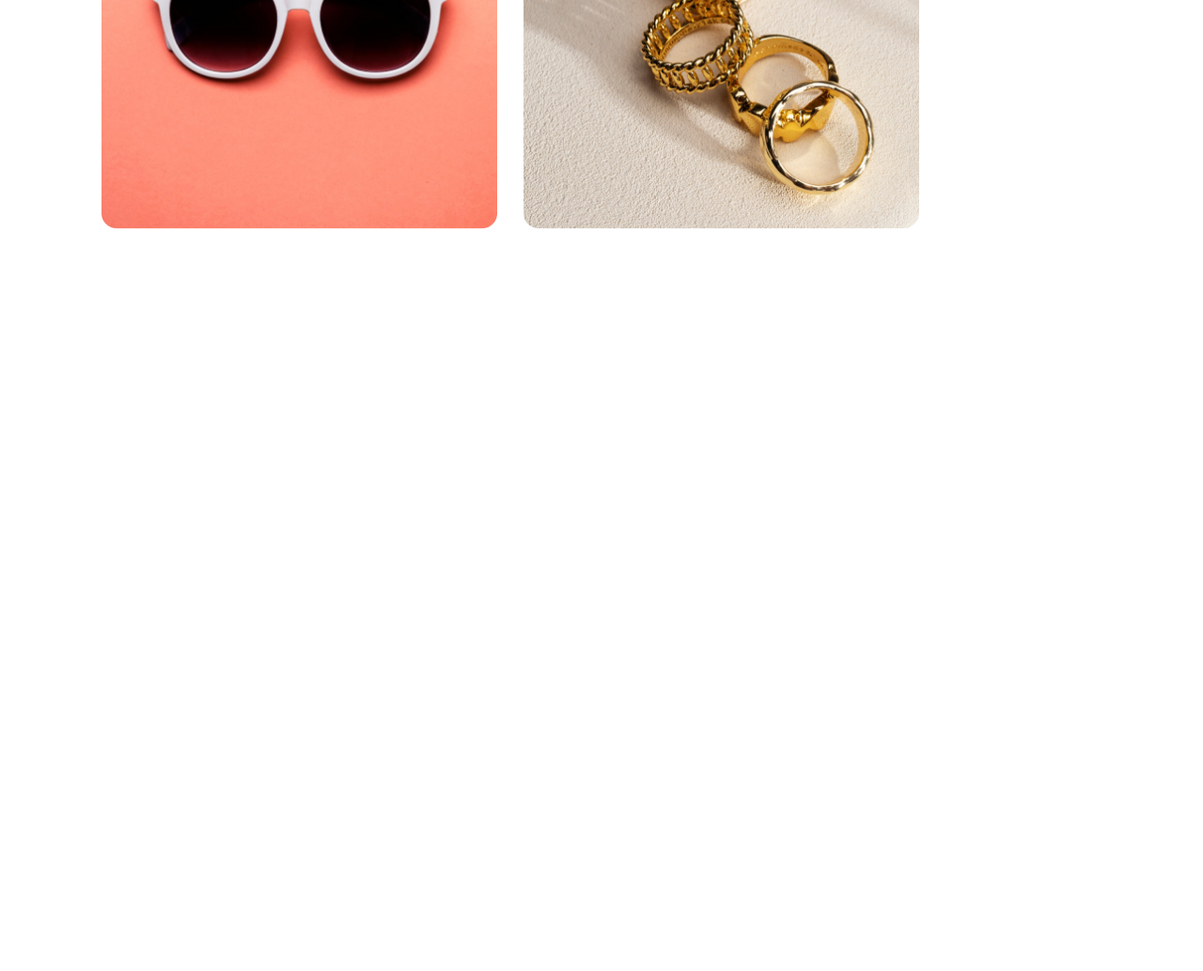
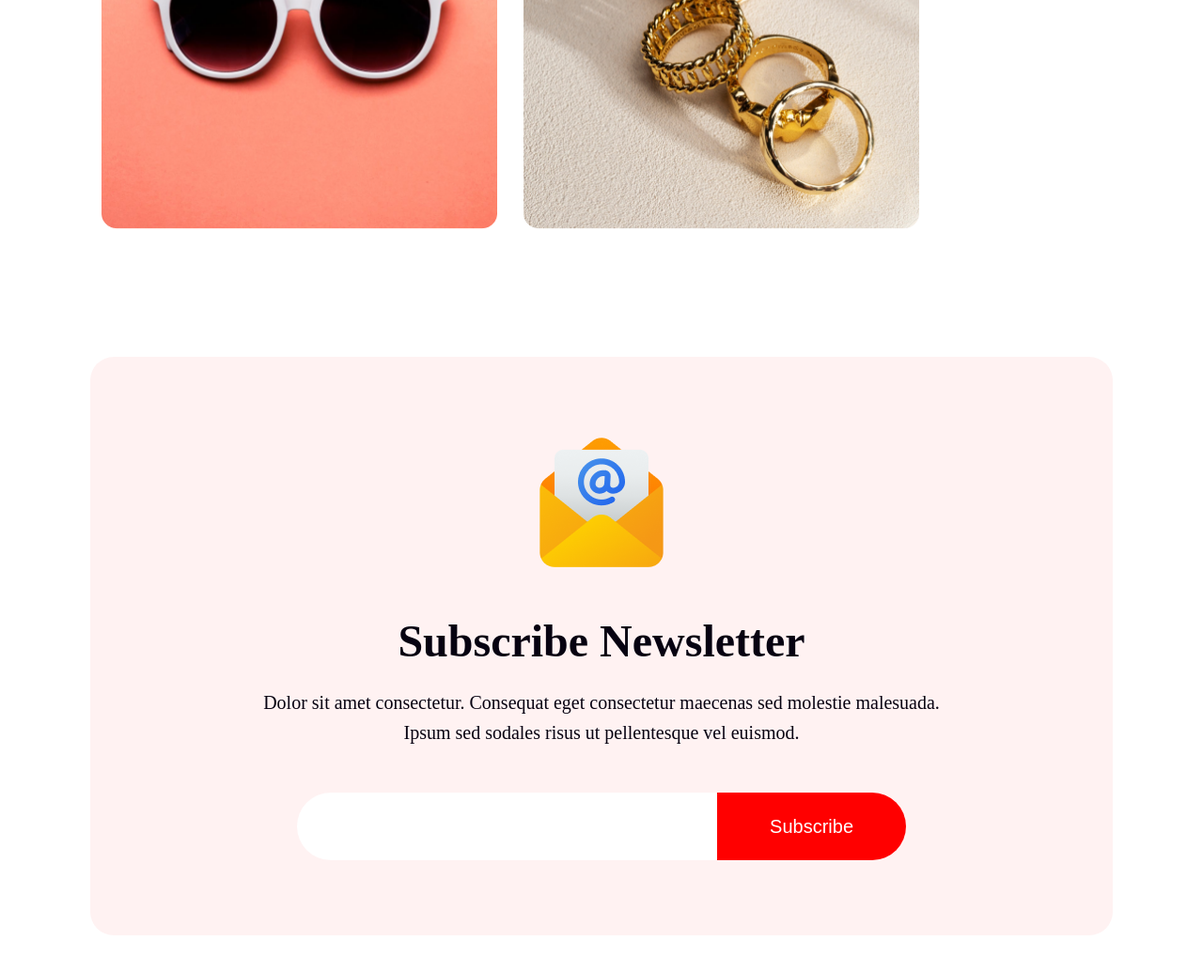
Before and after one commit to mosfiqurRahmanJsd/B9A1-New-Year-New-Mission, a plain HTML site: page index.html in a window 1280 px wide. Shown: the part 3815-4849 px from the top of the page at 94% size. Before the commit the page ends 4075 px from the top, so only its background shows below. Drawn offline with Linux system fonts and the light colour scheme.

Commit message:
subscribe added

```diff
--- a/css/style.css
+++ b/css/style.css
@@ -106,6 +106,7 @@
 #portfolio {
     width: 85%;
     margin: 0 auto;
+    margin-bottom: 120px;
 }
 
 .portfolio-content {
@@ -138,3 +139,60 @@
     display: inline-block;
     margin: 12px;
 }
+
+
+/* subscribe section */
+#subscribe {
+    width: 85%;
+    min-height: 616px;
+    background-color: #FFF2F2;
+    margin: 0 auto;
+    border-radius: 25px;
+    text-align: center;
+    margin-bottom: 120px;
+}
+
+.subscribe-content {
+    padding-top: 80px;
+}
+
+.subscribe-content img {
+    margin-bottom: 40px;
+}
+
+.subscribe-content h4 {
+    font-size: 48px;
+    color: #070211;
+    margin-bottom: 22px;
+}
+
+.subscribe-content p {
+    font-size: 20px;
+    color: #070211;
+    line-height: 32px;
+    margin-bottom: 48px;
+}
+
+.subscribe-input-box {
+    width: 648px;
+    display: inline-flex;
+}
+
+.subscribe-input-box input {
+    border: none;
+}
+
+.subscribe-input-box input[type=email] {
+    height: 72px;
+    width: 100%;
+    border-radius: 50px 0 0 50px;
+    font-size: 32px;
+}
+
+.subscribe-input-box input[type=submit] {
+    padding: 24px 56px;
+    background-color: #FF0000;
+    border-radius: 0 50px 50px 0;
+    font-size: 20px;
+    color: #fff;
+}
--- a/index.html
+++ b/index.html
@@ -54,6 +54,20 @@
                 <img src="./images/Rectangle 8.png" alt="">
             </div>
         </section>
+        <section id="subscribe">
+            <div class="subscribe-content">
+                <img src="./images/Group 61.png" alt="">
+                <h4>Subscribe Newsletter</h4>
+                <p>Dolor sit amet consectetur. Consequat eget consectetur maecenas sed molestie malesuada. <br> Ipsum
+                    sed
+                    sodales
+                    risus ut pellentesque vel euismod. </p>
+            </div>
+            <div class="subscribe-input-box">
+                <input type="email" name="" id="">
+                <input type="submit" value="Subscribe">
+            </div>
+        </section>
     </main>
     <footer>
 
```
